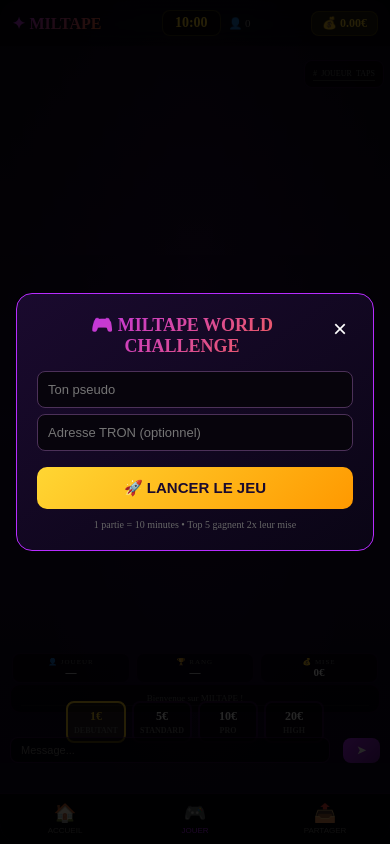
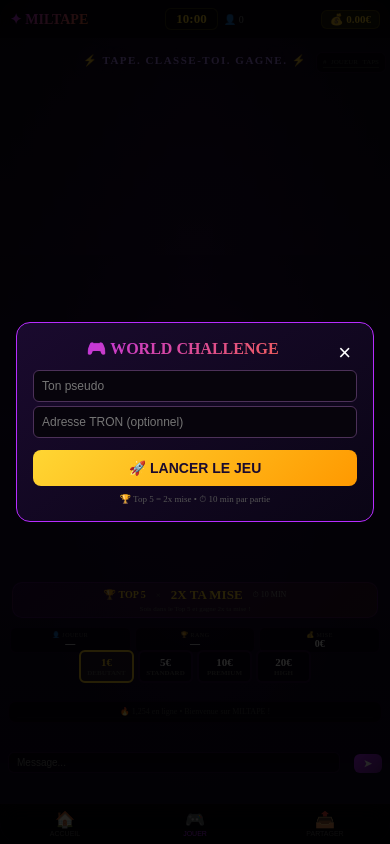
Before and after one commit to miltapesupport-dev/Miltape, a plain HTML site: page index.html in a window 390 px wide. Both pictures are taken after a click on the element "💰 0.00€". Drawn offline with nearby package versions, Linux system fonts and the light colour scheme; no server answers.

Commit message:
Update index.html

```diff
--- a/index.html
+++ b/index.html
@@ -21,108 +21,119 @@
 .background{position:absolute;inset:0;background:linear-gradient(180deg,#0a0515 0%,#1a0a2e 50%,#0d0520 100%);z-index:0}
 .glow{position:absolute;inset:0;background:radial-gradient(ellipse at 50% 30%,rgba(183,44,255,.08) 0%,transparent 70%);z-index:1}
 
-/* --- EN-TÊTE --- */
-.header{position:absolute;top:0;left:0;right:0;padding:10px 12px;z-index:10;display:flex;justify-content:space-between;align-items:center;background:rgba(0,0,0,.4);backdrop-filter:blur(10px)}
-.header-left{display:flex;align-items:center;gap:8px}
-.logo{color:#fff;font-weight:900;font-size:16px;background:linear-gradient(135deg,#b72cff,#ff6b2c);-webkit-background-clip:text;-webkit-text-fill-color:transparent}
-.header-center{display:flex;align-items:center;gap:8px}
-.timer{color:#ffd42e;font-weight:900;font-size:14px;background:rgba(0,0,0,.5);padding:4px 12px;border-radius:8px;border:1px solid rgba(255,212,46,.2)}
-.players{color:#888;font-size:11px}
-.header-right{display:flex;align-items:center;gap:6px}
-.wallet-btn{color:#ffd42e;font-weight:700;font-size:12px;background:rgba(255,215,0,.1);border:1px solid rgba(255,215,0,.2);border-radius:8px;padding:4px 10px;cursor:pointer}
+/* HEADER */
+.header{position:absolute;top:0;left:0;right:0;padding:8px 10px;z-index:10;display:flex;justify-content:space-between;align-items:center;background:rgba(0,0,0,.5);backdrop-filter:blur(10px)}
+.logo{color:#fff;font-weight:900;font-size:14px;background:linear-gradient(135deg,#b72cff,#ff6b2c);-webkit-background-clip:text;-webkit-text-fill-color:transparent}
+.header-center{display:flex;align-items:center;gap:6px}
+.timer{color:#ffd42e;font-weight:900;font-size:13px;background:rgba(0,0,0,.5);padding:2px 10px;border-radius:6px;border:1px solid rgba(255,212,46,.2)}
+.players{color:#888;font-size:10px}
+.wallet-btn{color:#ffd42e;font-weight:700;font-size:11px;background:rgba(255,215,0,.1);border:1px solid rgba(255,215,0,.2);border-radius:6px;padding:2px 8px;cursor:pointer}
 
-/* --- ZONE DE TAP --- */
-.tap-zone{position:absolute;top:50%;left:50%;transform:translate(-50%,-50%);z-index:5;text-align:center}
-.tap-circle{width:180px;height:180px;border-radius:50%;background:radial-gradient(circle at 30% 30%,#6a1b9a,#2a0a4a);border:3px solid #b72cff;box-shadow:0 0 60px rgba(183,44,255,.3),inset 0 0 60px rgba(183,44,255,.1);cursor:pointer;display:flex;flex-direction:column;align-items:center;justify-content:center;margin:0 auto;transition:transform .1s;user-select:none;position:relative;touch-action:manipulation}
+/* SLOGAN */
+.slogan{position:absolute;top:50px;left:0;right:0;z-index:5;text-align:center}
+.slogan span{color:#b78fff;font-weight:900;font-size:11px;letter-spacing:1.5px;text-shadow:0 0 20px rgba(183,44,255,.3)}
+
+/* TAP ZONE */
+.tap-zone{position:absolute;top:50%;left:50%;transform:translate(-50%,-50%);z-index:5;text-align:center;margin-top:-10px}
+.tap-circle{width:160px;height:160px;border-radius:50%;background:radial-gradient(circle at 30% 30%,#6a1b9a,#2a0a4a);border:3px solid #b72cff;box-shadow:0 0 60px rgba(183,44,255,.3),inset 0 0 60px rgba(183,44,255,.1);cursor:pointer;display:flex;flex-direction:column;align-items:center;justify-content:center;margin:0 auto;transition:transform .1s;user-select:none;position:relative;touch-action:manipulation}
 .tap-circle:active{transform:scale(.94)}
-.tap-circle .icon{font-size:50px;color:#fff;text-shadow:0 0 30px rgba(183,44,255,.5)}
-.tap-circle .label{color:#fff;font-size:12px;margin-top:4px;opacity:.7}
-.tap-circle .count{position:absolute;bottom:-18px;background:#08040d;border:2px solid #ffd12b;border-radius:20px;padding:3px 14px;color:#ffd42e;font-weight:900;font-size:16px;white-space:nowrap}
+.tap-circle .icon{font-size:40px;color:#fff;text-shadow:0 0 30px rgba(183,44,255,.5)}
+.tap-circle .label{color:#fff;font-size:11px;margin-top:3px;opacity:.7}
+.tap-circle .count{position:absolute;bottom:-16px;background:#08040d;border:2px solid #ffd12b;border-radius:20px;padding:2px 12px;color:#ffd42e;font-weight:900;font-size:14px}
 .tap-circle.locked{opacity:.5;cursor:not-allowed}
 .tap-circle.locked:active{transform:none}
-.tap-circle .lock-icon{position:absolute;top:-8px;right:-8px;font-size:20px}
+.tap-circle .lock-icon{position:absolute;top:-6px;right:-6px;font-size:16px}
 
-/* --- MISES --- */
-.bets{position:absolute;bottom:100px;left:0;right:0;z-index:5;display:flex;justify-content:center;gap:6px;padding:0 10px}
-.bet-btn{flex:1;max-width:70px;padding:6px 0;border-radius:8px;border:2px solid rgba(183,44,255,.2);background:rgba(0,0,0,.5);color:#888;font-size:10px;font-weight:700;text-align:center;cursor:pointer;transition:all .2s}
-.bet-btn .amount{font-size:14px;color:#fff;display:block}
-.bet-btn .label{font-size:8px;color:#666}
-.bet-btn.active{border-color:#ffd12b;background:rgba(255,209,43,.1);color:#ffd42e}
+/* BANNIÈRE GAGNANTE */
+.winner-banner{position:absolute;bottom:225px;left:0;right:0;z-index:5;padding:0 12px}
+.winner-banner .box{background:linear-gradient(135deg,rgba(183,44,255,.12),rgba(255,107,44,.12));border:1px solid rgba(183,44,255,.2);border-radius:10px;padding:6px 10px}
+.winner-banner .row{display:flex;justify-content:center;gap:10px;align-items:center}
+.winner-banner .row .icon{color:#ffd42e;font-weight:900;font-size:10px}
+.winner-banner .row .mult{color:#ffd42e;font-weight:900;font-size:13px}
+.winner-banner .row .time{color:#888;font-size:8px}
+.winner-banner .desc{color:#666;font-size:7px;text-align:center;margin-top:2px}
+
+/* MISES */
+.bets{position:absolute;bottom:160px;left:0;right:0;z-index:5;display:flex;justify-content:center;gap:4px;padding:0 8px}
+.bet-btn{flex:1;max-width:65px;padding:4px 0;border-radius:6px;border:2px solid rgba(183,44,255,.15);background:rgba(0,0,0,.4);color:#666;font-size:8px;font-weight:700;text-align:center;cursor:pointer;transition:all .2s}
+.bet-btn .amount{font-size:12px;color:#fff;display:block}
+.bet-btn .label{font-size:7px;color:#555}
+.bet-btn.active{border-color:#ffd12b;background:rgba(255,209,43,.08);color:#ffd42e}
 .bet-btn.active .amount{color:#ffd42e}
 
-/* --- INFOS --- */
-.info-bar{position:absolute;bottom:160px;left:0;right:0;z-index:5;padding:0 12px;display:flex;gap:6px}
-.info-item{flex:1;background:rgba(0,0,0,.5);border:1px solid rgba(183,44,255,.1);border-radius:8px;padding:4px 6px;text-align:center}
-.info-item .label{color:#666;font-size:7px;text-transform:uppercase;letter-spacing:1px}
-.info-item .value{color:#fff;font-weight:700;font-size:11px}
+/* INFOS */
+.info-bar{position:absolute;bottom:190px;left:0;right:0;z-index:5;padding:0 10px;display:flex;gap:4px}
+.info-item{flex:1;background:rgba(0,0,0,.4);border:1px solid rgba(183,44,255,.08);border-radius:6px;padding:3px 4px;text-align:center}
+.info-item .label{color:#555;font-size:6px;text-transform:uppercase;letter-spacing:0.5px}
+.info-item .value{color:#fff;font-weight:700;font-size:10px}
 
-/* --- CHAT --- */
-.chat{position:absolute;bottom:130px;left:10px;right:10px;z-index:4;background:rgba(0,0,0,.6);border-radius:10px;border:1px solid rgba(183,44,255,.1);padding:6px 10px;max-height:60px;overflow-y:auto}
+/* CHAT */
+.chat{position:absolute;bottom:120px;left:8px;right:8px;z-index:4;background:rgba(0,0,0,.5);border-radius:8px;border:1px solid rgba(183,44,255,.08);padding:4px 8px;max-height:45px;overflow-y:auto}
 .chat::-webkit-scrollbar{width:2px}
 .chat::-webkit-scrollbar-thumb{background:#b72cff;border-radius:2px}
-.chat-msg{color:#fff;font-size:10px;padding:2px 0;border-bottom:1px solid rgba(255,255,255,.05)}
+.chat-msg{color:#fff;font-size:9px;padding:1px 0;border-bottom:1px solid rgba(255,255,255,.03)}
 .chat-msg .user{color:#b78fff;font-weight:700}
-.chat-msg .time{color:#666;font-size:8px;margin-left:6px}
+.chat-msg .time{color:#444;font-size:7px;margin-left:4px}
+.chat-input{position:absolute;bottom:70px;left:8px;right:50px;z-index:5;padding:4px 8px;border-radius:6px;border:1px solid rgba(183,44,255,.15);background:rgba(0,0,0,.5);color:#fff;font-size:10px;outline:none}
+.chat-input:focus{border-color:#b72cff}
+.chat-send{position:absolute;bottom:70px;right:8px;z-index:5;padding:4px 10px;border-radius:6px;border:0;background:linear-gradient(135deg,#b72cff,#6a1b9a);color:#fff;font-weight:700;font-size:10px;cursor:pointer}
 
-.chat-input{position:absolute;bottom:80px;left:10px;right:60px;z-index:5;padding:6px 10px;border-radius:8px;border:1px solid rgba(183,44,255,.2);background:rgba(0,0,0,.6);color:#fff;font-size:11px;outline:none}
-.chat-input:focus{border-color:#b72cff}
-.chat-send{position:absolute;bottom:80px;right:10px;z-index:5;padding:6px 14px;border-radius:8px;border:0;background:linear-gradient(135deg,#b72cff,#6a1b9a);color:#fff;font-weight:700;font-size:11px;cursor:pointer}
-
-/* --- LEADERBOARD --- */
-.leaderboard{position:absolute;top:60px;right:6px;z-index:8;background:rgba(0,0,0,.6);backdrop-filter:blur(10px);border:1px solid rgba(183,44,255,.15);border-radius:8px;padding:6px 8px;min-width:80px;max-height:140px;overflow-y:auto}
+/* LEADERBOARD */
+.leaderboard{position:absolute;top:52px;right:4px;z-index:8;background:rgba(0,0,0,.5);backdrop-filter:blur(10px);border:1px solid rgba(183,44,255,.1);border-radius:6px;padding:4px 6px;min-width:70px;max-height:120px;overflow-y:auto}
 .leaderboard::-webkit-scrollbar{width:2px}
 .leaderboard::-webkit-scrollbar-thumb{background:#b72cff;border-radius:2px}
-.lb-item{display:flex;justify-content:space-between;padding:2px 0;color:#fff;font-size:9px;border-bottom:1px solid rgba(255,255,255,.05)}
-.lb-item .rank{color:#b78fff;font-weight:700;min-width:20px}
-.lb-item .name{flex:1;margin-left:4px;white-space:nowrap;overflow:hidden;text-overflow:ellipsis;max-width:60px}
+.lb-item{display:flex;justify-content:space-between;padding:1px 0;color:#fff;font-size:8px;border-bottom:1px solid rgba(255,255,255,.03)}
+.lb-item .rank{color:#b78fff;font-weight:700;min-width:16px}
+.lb-item .name{flex:1;margin-left:3px;white-space:nowrap;overflow:hidden;text-overflow:ellipsis;max-width:50px}
 .lb-item .score{color:#ffd42e;font-weight:700}
 
-/* --- NAVIGATION --- */
-.nav{position:absolute;bottom:0;left:0;right:0;z-index:10;display:flex;background:rgba(0,0,0,.8);backdrop-filter:blur(10px);border-top:1px solid rgba(183,44,255,.15)}
-.nav-btn{flex:1;padding:8px 0;background:none;border:0;color:#666;font-size:8px;text-align:center;cursor:pointer}
-.nav-btn .icon{font-size:18px;display:block;margin-bottom:2px}
+/* NAV */
+.nav{position:absolute;bottom:0;left:0;right:0;z-index:10;display:flex;background:rgba(0,0,0,.7);backdrop-filter:blur(10px);border-top:1px solid rgba(183,44,255,.1)}
+.nav-btn{flex:1;padding:6px 0;background:none;border:0;color:#555;font-size:7px;text-align:center;cursor:pointer}
+.nav-btn .icon{font-size:16px;display:block;margin-bottom:1px}
 .nav-btn.active{color:#b72cff}
 
-/* --- MODAL --- */
+/* MODAL */
 .modal{display:none;position:fixed;inset:0;z-index:100;background:rgba(0,0,0,.85);align-items:center;justify-content:center;padding:16px}
 .modal.show{display:flex}
-.modal-box{width:min(380px,95vw);background:linear-gradient(145deg,#1a0a2e,#0a0515);border:1px solid #b72cff;border-radius:16px;padding:20px;color:#fff;max-height:90vh;overflow-y:auto}
-.modal-box h2{text-align:center;margin:0 0 14px;font-size:18px;background:linear-gradient(135deg,#b72cff,#ff6b2c);-webkit-background-clip:text;-webkit-text-fill-color:transparent}
-.modal-close{float:right;background:none;border:0;color:#fff;font-size:24px;cursor:pointer}
-.modal-field{display:block;width:100%;padding:10px;margin:6px 0;border-radius:8px;border:1px solid #4c3159;background:#07040c;color:#fff;font-size:13px;outline:none}
+.modal-box{width:min(380px,95vw);background:linear-gradient(145deg,#1a0a2e,#0a0515);border:1px solid #b72cff;border-radius:14px;padding:16px;color:#fff;max-height:90vh;overflow-y:auto}
+.modal-box h2{text-align:center;margin:0 0 12px;font-size:16px;background:linear-gradient(135deg,#b72cff,#ff6b2c);-webkit-background-clip:text;-webkit-text-fill-color:transparent}
+.modal-close{float:right;background:none;border:0;color:#fff;font-size:22px;cursor:pointer}
+.modal-field{display:block;width:100%;padding:8px;margin:4px 0;border-radius:6px;border:1px solid #4c3159;background:#07040c;color:#fff;font-size:12px;outline:none}
 .modal-field:focus{border-color:#b72cff}
-.modal-btn{width:100%;padding:12px;margin-top:10px;border:0;border-radius:10px;background:linear-gradient(135deg,#ffd633,#ff9900);font-weight:900;font-size:15px;color:#1a0a2e;cursor:pointer}
+.modal-btn{width:100%;padding:10px;margin-top:8px;border:0;border-radius:8px;background:linear-gradient(135deg,#ffd633,#ff9900);font-weight:900;font-size:14px;color:#1a0a2e;cursor:pointer}
+.modal-info{text-align:center;margin-top:8px;font-size:9px;color:#555}
 
-/* --- TOAST --- */
-.toast{position:fixed;bottom:100px;left:50%;transform:translateX(-50%);z-index:200;background:#1a0a2e;border:1px solid #b72cff;color:#fff;padding:10px 18px;border-radius:10px;display:none;font-weight:600;font-size:12px;text-align:center;max-width:90%}
+/* TOAST */
+.toast{position:fixed;bottom:100px;left:50%;transform:translateX(-50%);z-index:200;background:#1a0a2e;border:1px solid #b72cff;color:#fff;padding:8px 16px;border-radius:8px;display:none;font-weight:600;font-size:11px;text-align:center;max-width:90%}
 
-/* --- PARTICLES --- */
-.tap-particle{position:fixed;pointer-events:none;z-index:50;font-size:20px;font-weight:900;color:#ffd42e;text-shadow:0 0 20px rgba(255,212,46,.5)}
-@keyframes particleUp{to{transform:translateY(-70px);opacity:0}}
+/* PARTICLES */
+.tap-particle{position:fixed;pointer-events:none;z-index:50;font-size:18px;font-weight:900;color:#ffd42e;text-shadow:0 0 20px rgba(255,212,46,.5)}
+@keyframes particleUp{to{transform:translateY(-60px);opacity:0}}
 
-/* --- RESPONSIVE --- */
+/* RESPONSIVE */
 @media(max-width:430px){
-  .tap-circle{width:150px;height:150px}
-  .tap-circle .icon{font-size:40px}
-  .tap-circle .count{font-size:14px;padding:2px 10px}
-  .bet-btn{max-width:60px}
-  .bet-btn .amount{font-size:12px}
-  .chat{max-height:50px}
+  .tap-circle{width:140px;height:140px}
+  .tap-circle .icon{font-size:34px}
+  .tap-circle .count{font-size:12px;padding:2px 8px}
+  .bet-btn{max-width:55px}
+  .bet-btn .amount{font-size:11px}
+  .chat{max-height:40px}
+  .winner-banner .box{padding:4px 8px}
 }
-
 @media(max-height:700px){
-  .tap-circle{width:130px;height:130px}
-  .tap-circle .icon{font-size:35px}
-  .info-bar{bottom:140px}
-  .bets{bottom:85px}
-  .chat{bottom:115px}
-  .chat-input{bottom:65px}
-  .chat-send{bottom:65px}
+  .tap-circle{width:120px;height:120px}
+  .tap-circle .icon{font-size:28px}
+  .slogan{top:44px}
+  .slogan span{font-size:9px}
+  .info-bar{bottom:172px}
+  .bets{bottom:142px}
+  .winner-banner{bottom:200px}
+  .chat{bottom:105px}
+  .chat-input{bottom:60px}
+  .chat-send{bottom:60px}
+  .leaderboard{top:46px;max-height:90px}
 }
-
-::-webkit-scrollbar{width:3px}
-::-webkit-scrollbar-track{background:transparent}
-::-webkit-scrollbar-thumb{background:#b72cff;border-radius:2px}
 </style>
 </head>
 <body>
@@ -132,21 +143,20 @@
 
   <!-- HEADER -->
   <div class="header">
-    <div class="header-left">
-      <span class="logo">✦ MILTAPE</span>
-    </div>
+    <span class="logo">✦ MILTAPE</span>
     <div class="header-center">
       <span class="timer" id="timer">10:00</span>
-      <span class="players" id="onlinePlayers">👤 0</span>
+      <span class="players" id="onlinePlayers">👤 <span id="playerCount">0</span></span>
     </div>
-    <div class="header-right">
-      <span class="wallet-btn" id="walletDisplay" onclick="openModal()">💰 0.00€</span>
-    </div>
+    <span class="wallet-btn" onclick="openModal()">💰 <span id="walletDisplay">0.00</span>€</span>
   </div>
+
+  <!-- SLOGAN -->
+  <div class="slogan"><span>⚡ TAPE. CLASSE-TOI. GAGNE. ⚡</span></div>
 
   <!-- LEADERBOARD -->
   <div class="leaderboard" id="leaderboard">
-    <div class="lb-item" style="color:#666;font-size:8px;border-bottom-color:#333">
+    <div class="lb-item" style="color:#444;font-size:7px;border-bottom-color:#222">
       <span>#</span><span>JOUEUR</span><span>TAPS</span>
     </div>
   </div>
@@ -177,6 +187,19 @@
     </div>
   </div>
 
+  <!-- BANNIÈRE GAGNANTE -->
+  <div class="winner-banner">
+    <div class="box">
+      <div class="row">
+        <span class="icon">🏆 TOP 5</span>
+        <span style="color:#555;font-size:9px">×</span>
+        <span class="mult">2X TA MISE</span>
+        <span class="time">⏱ 10 MIN</span>
+      </div>
+      <div class="desc">Sois dans le Top 5 et gagne 2x ta mise !</div>
+    </div>
+  </div>
+
   <!-- MISES -->
   <div class="bets" id="bets">
     <div class="bet-btn active" data-bet="1" onclick="selectBet(this)">
@@ -189,7 +212,7 @@
     </div>
     <div class="bet-btn" data-bet="10" onclick="selectBet(this)">
       <span class="amount">10€</span>
-      <span class="label">PRO</span>
+      <span class="label">PREMIUM</span>
     </div>
     <div class="bet-btn" data-bet="20" onclick="selectBet(this)">
       <span class="amount">20€</span>
@@ -199,24 +222,21 @@
 
   <!-- CHAT -->
   <div class="chat" id="chatMessages">
-    <div class="chat-msg" style="color:#666;text-align:center;font-size:9px">Bienvenue sur MILTAPE !</div>
+    <div class="chat-msg" style="color:#444;text-align:center;font-size:8px">🔥 1,254 en ligne • Bienvenue sur MILTAPE !</div>
   </div>
   <input class="chat-input" id="chatInput" placeholder="Message..." maxlength="60">
   <button class="chat-send" onclick="sendChat()">➤</button>
 
-  <!-- NAVIGATION -->
+  <!-- NAV -->
   <div class="nav">
     <button class="nav-btn" onclick="scrollToTop()">
-      <span class="icon">🏠</span>
-      ACCUEIL
+      <span class="icon">🏠</span> ACCUEIL
     </button>
     <button class="nav-btn active" onclick="openModal()">
-      <span class="icon">🎮</span>
-      JOUER
+      <span class="icon">🎮</span> JOUER
     </button>
     <button class="nav-btn" onclick="shareGame()">
-      <span class="icon">📤</span>
-      PARTAGER
+      <span class="icon">📤</span> PARTAGER
     </button>
   </div>
 </div>
@@ -225,17 +245,14 @@
 <div class="modal" id="modal">
   <div class="modal-box">
     <button class="modal-close" onclick="closeModal()">×</button>
-    <h2>🎮 MILTAPE WORLD CHALLENGE</h2>
+    <h2>🎮 WORLD CHALLENGE</h2>
     <input class="modal-field" id="nameInput" placeholder="Ton pseudo" maxlength="15">
     <input class="modal-field" id="walletInput" placeholder="Adresse TRON (optionnel)">
     <button class="modal-btn" onclick="registerUser()">🚀 LANCER LE JEU</button>
-    <div style="text-align:center;margin-top:10px;font-size:10px;color:#666">
-      1 partie = 10 minutes • Top 5 gagnent 2x leur mise
-    </div>
+    <div class="modal-info">🏆 Top 5 = 2x mise • ⏱ 10 min par partie</div>
   </div>
 </div>
 
-<!-- TOAST -->
 <div class="toast" id="toast"></div>
 
 <script>
@@ -260,7 +277,7 @@
 });
 
 socket.on('total_taps', (data) => {
-  document.getElementById('onlinePlayers').textContent = `👤 ${data.total || 0}`;
+  document.getElementById('playerCount').textContent = (data.total || 0).toLocaleString();
 });
 
 socket.on('tap_confirmed', (data) => {
@@ -281,12 +298,11 @@
   t.textContent = msg;
   t.style.display = 'block';
   clearTimeout(window._t);
-  window._t = setTimeout(() => t.style.display = 'none', 3000);
+  window._t = setTimeout(() => t.style.display = 'none', 2500);
 }
 
 function openModal() { document.getElementById('modal').classList.add('show'); }
 function closeModal() { document.getElementById('modal').classList.remove('show'); }
-
 function scrollToTop() { window.scrollTo({ top: 0, behavior: 'smooth' }); }
 
 function shareGame() {
@@ -305,7 +321,6 @@
   el.classList.add('active');
   selectedBet = parseInt(el.dataset.bet);
   document.getElementById('betDisplay').textContent = `${selectedBet}€`;
-  showToast(`💰 Mise ${selectedBet}€`);
 }
 
 // --- Timer ---
@@ -337,7 +352,7 @@
 // --- Leaderboard ---
 function updateLeaderboard(data) {
   const container = document.getElementById('leaderboard');
-  let html = `<div class="lb-item" style="color:#666;font-size:8px;border-bottom-color:#333">
+  let html = `<div class="lb-item" style="color:#444;font-size:7px;border-bottom-color:#222">
     <span>#</span><span>JOUEUR</span><span>TAPS</span>
   </div>`;
 
@@ -351,7 +366,7 @@
     </div>`;
   });
   if (!data || data.length === 0) {
-    html += `<div class="lb-item" style="color:#666;justify-content:center;padding:4px 0">Aucun joueur</div>`;
+    html += `<div class="lb-item" style="color:#444;justify-content:center;padding:4px 0">Aucun joueur</div>`;
   }
   container.innerHTML = html;
 }
@@ -361,9 +376,14 @@
   if (currentUser) {
     document.getElementById('playerName').textContent = currentUser;
     document.getElementById('tapCount').textContent = tapCount;
-    document.getElementById('walletDisplay').textContent = `💰 ${(tapCount * selectedBet / 100).toFixed(2)}€`;
+    document.getElementById('walletDisplay').textContent = (tapCount * selectedBet / 100).toFixed(2);
+
+    const idx = leaderboardData.findIndex(i => i.name === currentUser);
+    document.getElementById('playerRank').textContent = idx !== -1 ? `#${idx+1}` : '—';
   }
 }
+
+let leaderboardData = [];
 
 // --- Chat ---
 function sendChat() {
@@ -401,7 +421,6 @@
   this.style.transform = 'scale(.92)';
   setTimeout(() => this.style.transform = 'scale(1)', 100);
 
-  // Particle
   const p = document.createElement('div');
   p.className = 'tap-particle';
   p.textContent = '+1';
@@ -417,7 +436,7 @@
   socket.emit('user_tap', { name: currentUser });
   tapCount++;
   document.getElementById('tapCount').textContent = tapCount;
-  document.getElementById('walletDisplay').textContent = `💰 ${(tapCount * selectedBet / 100).toFixed(2)}€`;
+  document.getElementById('walletDisplay').textContent = (tapCount * selectedBet / 100).toFixed(2);
 });
 
 // --- Register ---
@@ -450,7 +469,6 @@
       socket.emit('get_leaderboard');
       socket.emit('get_total_taps');
 
-      // Démarrer le timer si pas encore fait
       if (!timerInterval) startTimer();
 
       try { localStorage.setItem('miltape_user', JSON.stringify({ name, wallet })); } catch(e) {}
@@ -476,7 +494,6 @@
       document.getElementById('tapCircle').querySelector('.lock-icon').style.display = 'none';
       updatePlayerInfo();
 
-      // Démarrer le timer
       if (!timerInterval) startTimer();
 
       setTimeout(() => {
@@ -487,7 +504,6 @@
   }
 } catch(e) {}
 
-// --- Modal click outside ---
 document.getElementById('modal').addEventListener('click', function(e) {
   if (e.target === this) closeModal();
 });
```
